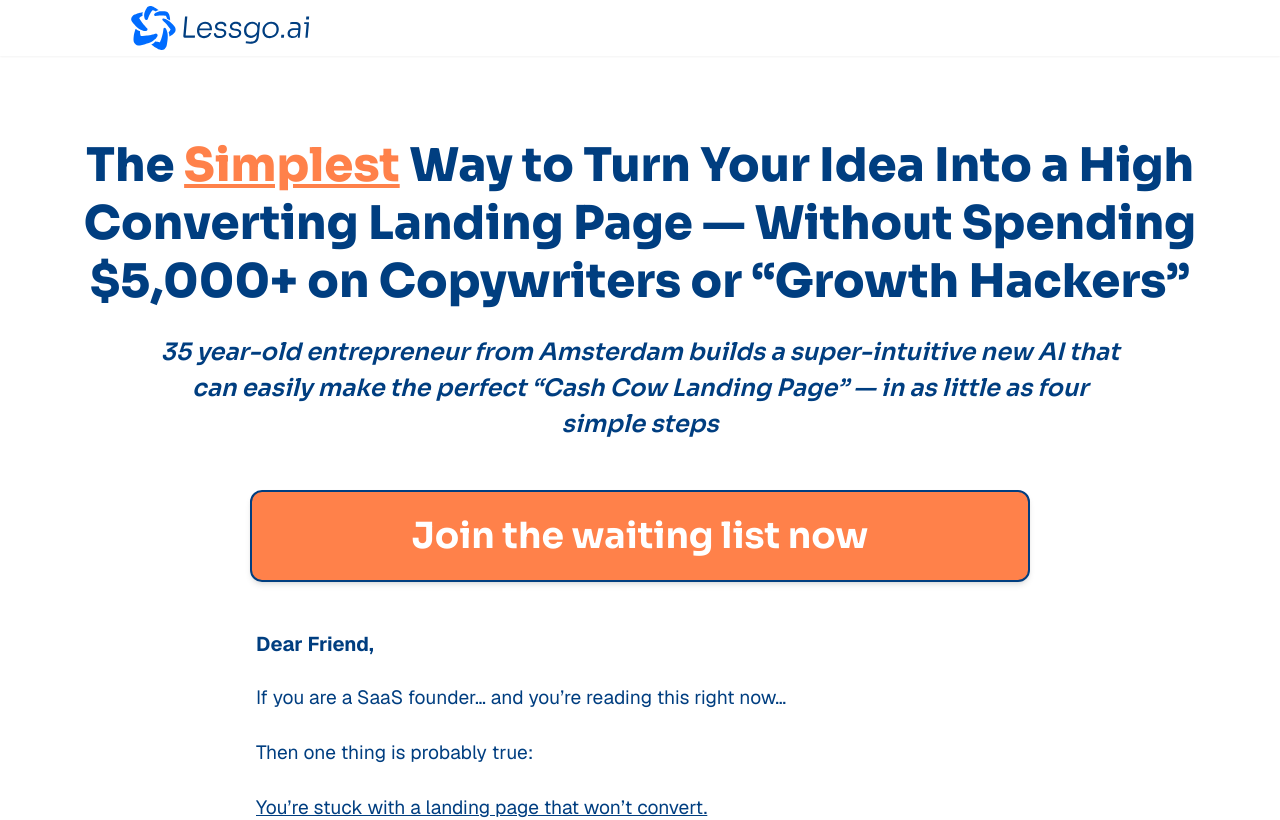
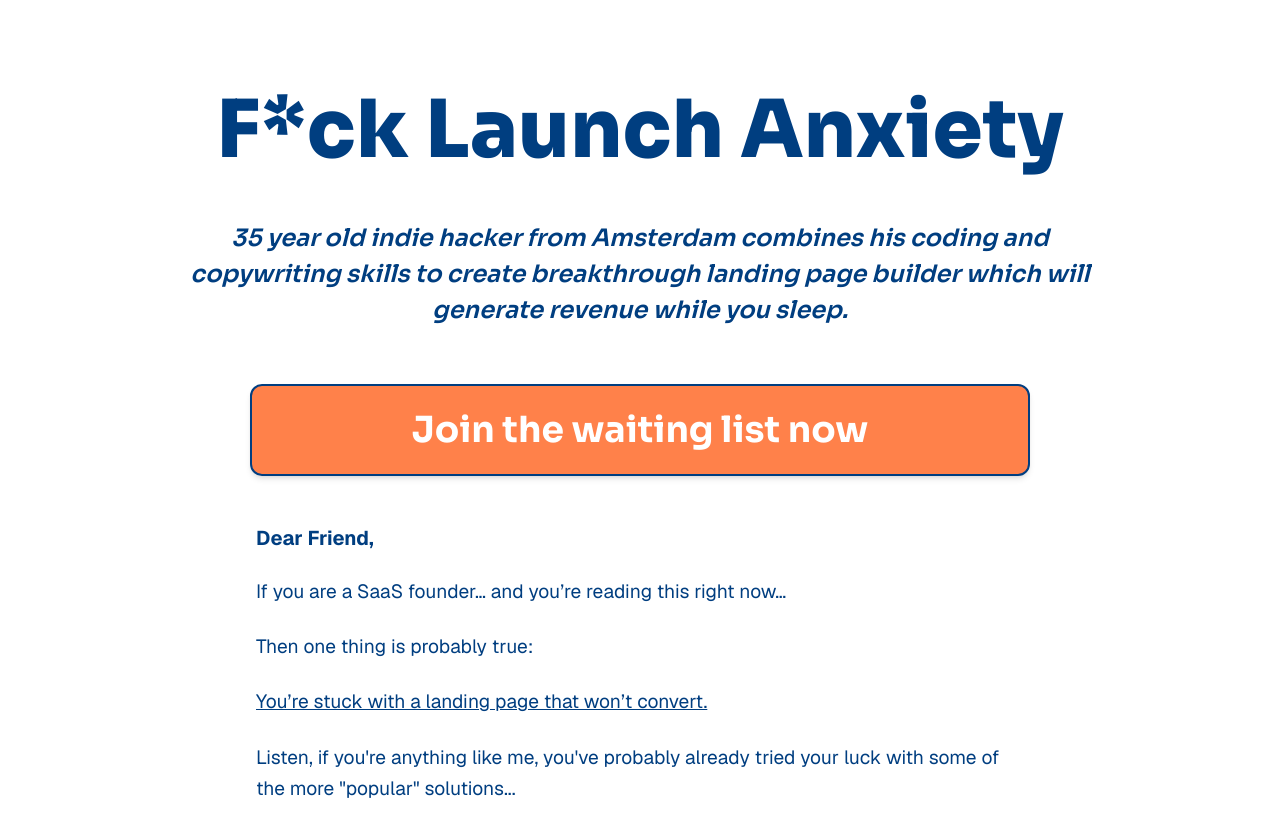
Before and after one commit to sushant-lessgo/lessgo-waitlist-landing, a Next.js app: page / in a window 1280 px wide. Shown: the top 820 px of the page. Built offline with nearby package versions, Linux system fonts and the light colour scheme.

Commit message:
headline and subheadline updated

```diff
--- a/src/app/page.tsx
+++ b/src/app/page.tsx
@@ -11,13 +11,13 @@ export default function Home() {
   return (
 
    <>
-
+{/*
 <header className="w-full sticky top-0 bg-white z-50 shadow-sm py-3">
   <div className="max-w-6xl mx-auto flex items-center justify-between px-4">
     <img src="/logo.svg" alt="Lessgo Logo" className="h-48 -my-20" />
   </div>
 </header>
-
+*/}
 
 
    <main className="flex flex-col items-center justify-center px-6 py-20 text-center">
@@ -25,13 +25,12 @@ export default function Home() {
 
       {/* Heading*/}
       <h1 className="text-headline font-heading font-extrabold text-brand-text leading-tight max-w-[70rem]">
-      The <span className="underline text-brand-accentPrimary">Simplest</span> Way to Turn Your Idea Into a High Converting Landing Page — Without Spending $5,000+ on Copywriters or “Growth Hackers”
+      F*ck Launch Anxiety <span className="underline text-brand-accentPrimary"></span>
       </h1>
 
       {/* Subheading */}
-      <p className="text-subheadline font-semibold font-body italic text-brand-text max-w-[60rem] mt-6">
-      35 year-old entrepreneur from Amsterdam builds a super-intuitive new AI that can easily make the perfect
-      “Cash Cow Landing Page” — in as little as four simple steps
+      <p className="text-subheadline font-semibold font-body italic text-brand-text max-w-[60rem] mt-10 mb-2">
+      35 year old indie hacker from Amsterdam combines his coding and copywriting skills to create breakthrough landing page builder which will generate revenue while you sleep.
       </p>
 
       {!showForm && (
@@ -107,7 +106,7 @@ export default function Home() {
 
           {/* Problem Section */}
           <div className="mb-4 max-w-3xl mx-auto text-body space-y-6 leading-relaxed">
-            <p className="text-headline font-semibold text-center"> You see, things are going to be different from 2025.</p>
+            <p className="text-subheadline font-bold text-center"> You see, things are going to be different from 2025.</p>
             <p>We’re not talking about the AI tools of 2023 anymore that spat out generic headlines and lorem ipsum-level content.</p>
             <p>With the launch of GPT-4.5, multi-turn reasoning, and context-aware generation, AI can now:</p>
 
--- a/tailwind.config.js
+++ b/tailwind.config.js
@@ -32,16 +32,16 @@ module.exports = {
       addComponents({
         // Base (mobile-first)
         '.text-headline': {
-          fontSize: '2rem',
+          fontSize: '3rem',
         },
         '.text-subheadline': {
-          fontSize: '1.25rem',
+          fontSize: '1.15rem',
         },
 
         // md: overrides
         '@screen md': {
           '.text-headline': {
-            fontSize: '2.5rem',
+            fontSize: '3.5rem',
           },
           '.text-subheadline': {
             fontSize: '1.25rem',
@@ -51,7 +51,7 @@ module.exports = {
         // lg: overrides
         '@screen lg': {
           '.text-headline': {
-            fontSize: '2.9rem',
+            fontSize: '5rem',
           },
           '.text-subheadline': {
             fontSize: '1.5rem',
```
